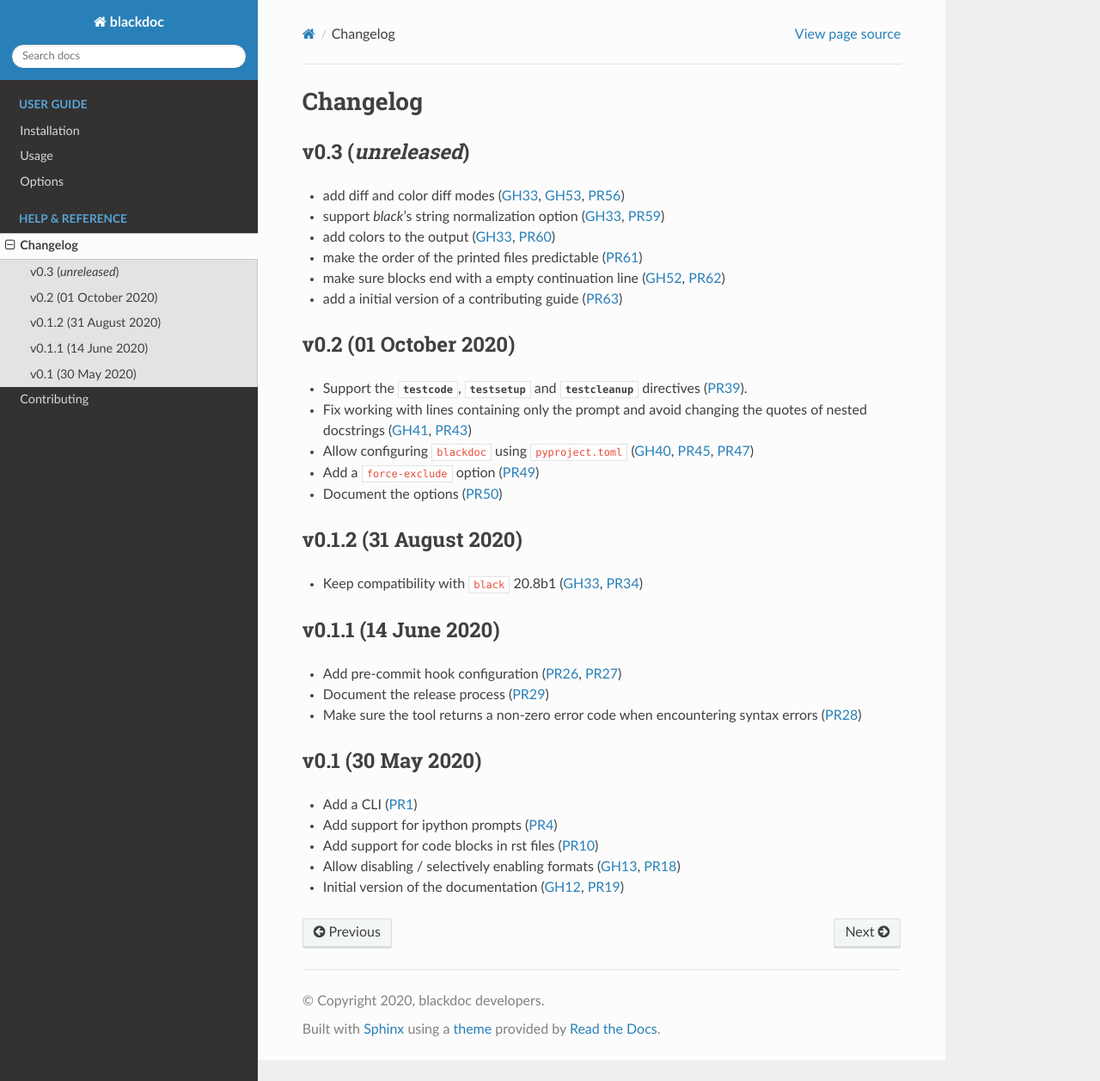
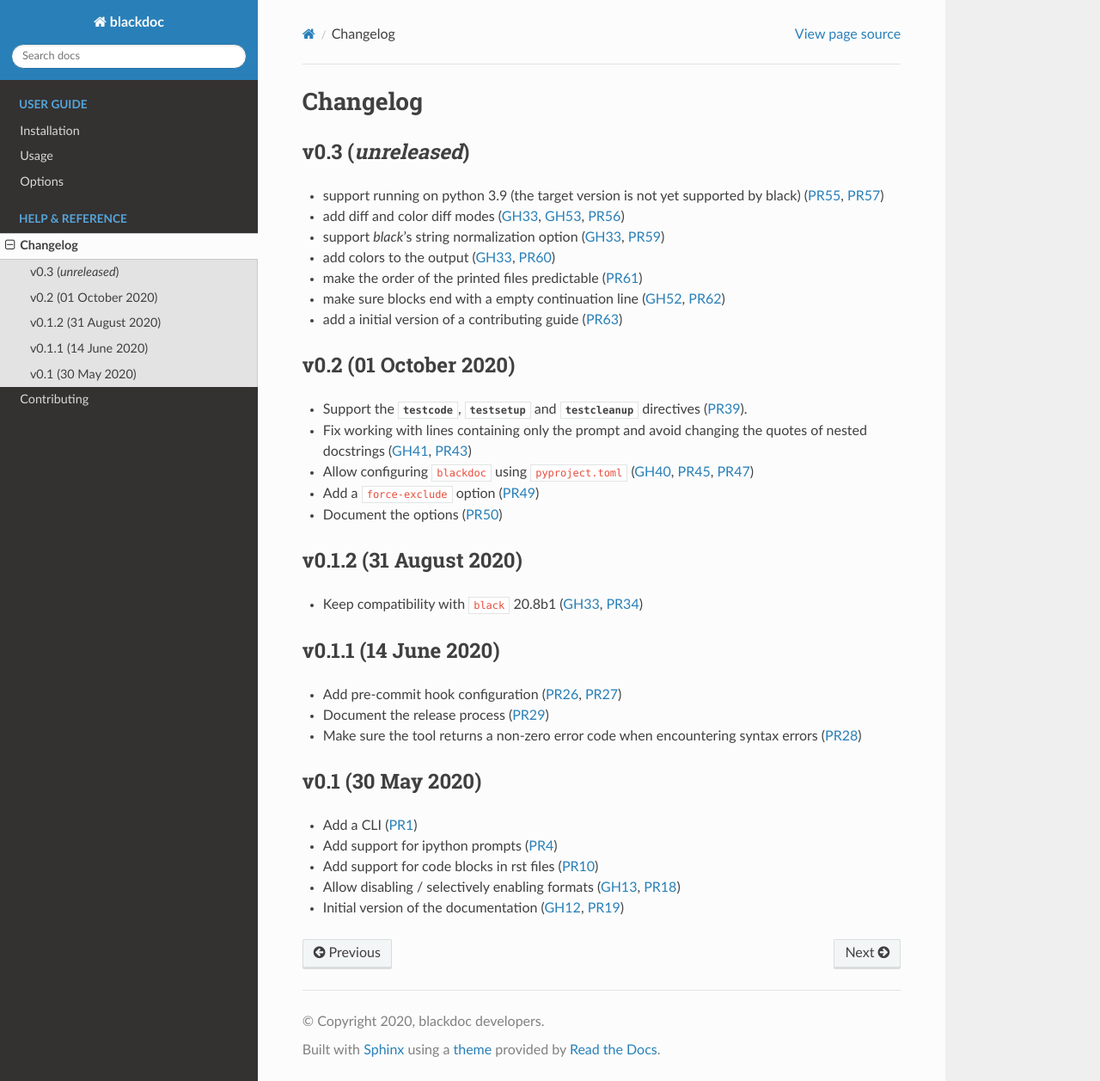
Before and after one commit to keewis/blackdoc, a Sphinx documentation site: the page built from doc/changelog.rst, in a window 1280 px wide and 1257 px high. Shown: the whole window at 86% size. Built offline with Sphinx 7.4.7 and the Read the Docs theme 2.0.0, drawn with Linux system fonts in a browser that asks for light colours.

Commit message:
add a missing changelog item

```diff
--- a/doc/changelog.rst
+++ b/doc/changelog.rst
@@ -3,6 +3,8 @@ Changelog
 
 v0.3 (*unreleased*)
 -------------------
+- support running on python 3.9 (the target version is not yet supported by black)
+  (:pull:`55`, :pull:`57`)
 - add diff and color diff modes (:issue:`33`, :issue:`53`, :pull:`56`)
 - support `black`'s string normalization option (:issue:`33`, :pull:`59`)
 - add colors to the output (:issue:`33`, :pull:`60`)
```
